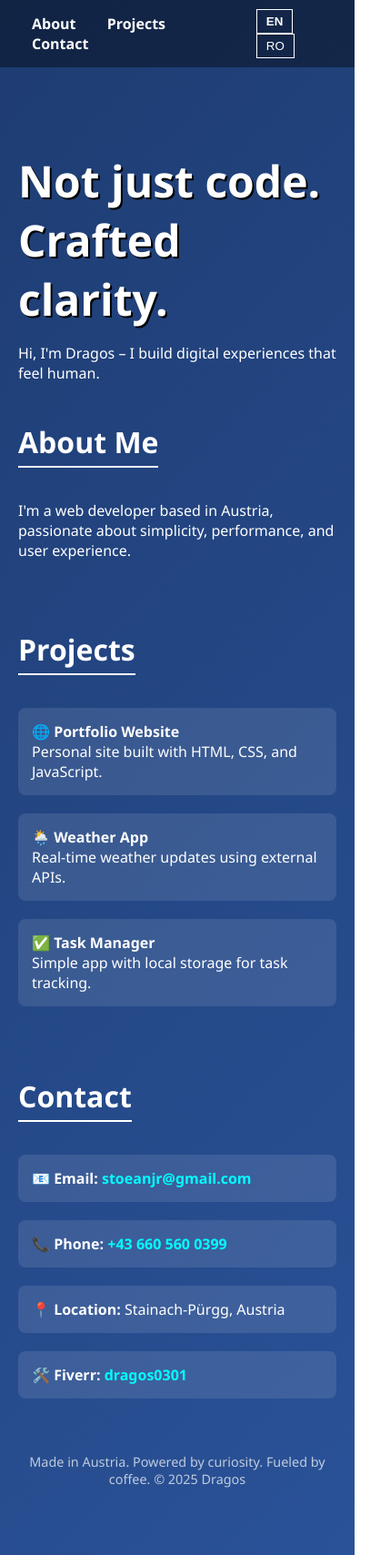
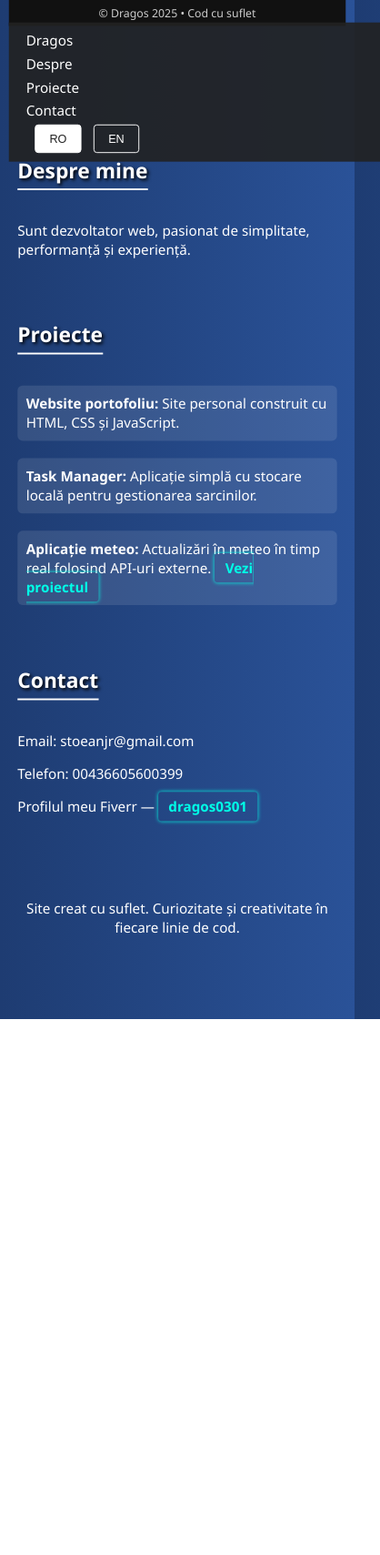
Before and after one commit to dragonstar1984/dragonstar1984.github.io, a plain HTML site: page index.html in a window 390 px wide. Shown: the whole page at 91% size, 418 px wide, since content can reach past the window. After the commit the page ends 1120 px from the top, so only its background shows below. Drawn offline with Linux system fonts and the light colour scheme.

Commit message:
Publicare site pe dragonstar1984

```diff
--- a/index.html
+++ b/index.html
@@ -1,72 +1,61 @@
 <!DOCTYPE html>
-<html lang="en">
+<html lang="ro">
 <head>
   <meta charset="UTF-8" />
   <meta name="viewport" content="width=device-width, initial-scale=1.0" />
-  <title>Dragos | Code with Soul</title>
+  <title>Dragos | Portofoliu</title>
   <style>
     body {
+      font-family: 'Segoe UI', sans-serif;
+      background: linear-gradient(90deg, #1e3c72, #2a5298);
+      color: #fff;
       margin: 0;
-      font-family: 'Segoe UI', sans-serif;
-      background: linear-gradient(135deg, #1e3c72, #2a5298);
-      color: #fff;
-      min-height: 100vh;
+      transform: scale(0.95);
+      transform-origin: top center;
+    }
+
+    .top-bar {
+      text-align: center;
+      font-size: 13px;
+      color: #ccc;
+      background-color: #111;
+      padding: 6px 0;
     }
 
     nav {
       display: flex;
       justify-content: space-between;
       align-items: center;
-      background: rgba(0, 0, 0, 0.4);
+      background: rgba(34, 34, 34, 0.9);
       padding: 10px 20px;
-      position: sticky;
-      top: 0;
+      position: fixed;
+      top: 26px;
+      width: 100%;
       z-index: 1000;
     }
 
     nav .links a {
       color: #fff;
-      margin: 0 15px;
       text-decoration: none;
-      font-weight: bold;
-    }
-
-    nav .lang-toggle button {
-      background: transparent;
-      border: 1px solid #fff;
-      color: #fff;
-      padding: 5px 10px;
-      margin-left: 10px;
-      cursor: pointer;
-    }
-
-    button.active {
-      background-color: #333;
-      color: #fff;
-      font-weight: bold;
-      box-shadow: 0 2px 6px rgba(0, 0, 0, 0.2);
+      margin: 0 10px;
+      font-weight: 500;
     }
 
     .container {
-      max-width: 900px;
-      margin: auto;
-      padding: 60px 20px;
+      max-width: 960px;
+      margin: 120px auto 0;
+      padding: 20px;
     }
 
     section {
       margin-bottom: 50px;
     }
 
-    h1 {
-      font-size: 3em;
-      margin-bottom: 10px;
-      text-shadow: 2px 2px #000;
-    }
-
     h2 {
       font-size: 2em;
       margin-bottom: 20px;
       border-bottom: 2px solid #fff;
+      text-shadow: 2px 2px 4px #000;
       display: inline-block;
       padding-bottom: 5px;
     }
@@ -78,115 +67,143 @@
 
     li {
       margin-bottom: 20px;
-      background: rgba(255, 255, 255, 0.1);
-      padding: 15px;
-      border-radius: 8px;
+      padding: 10px;
+      background-color: rgba(255, 255, 255, 0.1);
+      border-radius: 6px;
     }
 
-    footer {
-      text-align: center;
-      font-size: 0.9em;
-      opacity: 0.7;
-      margin-top: 60px;
+    .project-link {
+      color: #00ffe7;
+      font-weight: bold;
+      text-decoration: none;
+      padding: 6px 12px;
+      border-radius: 4px;
+      transition: all 0.3s ease;
+      box-shadow: 0 0 5px #00ffe7;
     }
 
-    /* 🔵 Linkuri evidențiate */
-    #contact-en a,
-    #contact-ro a {
-      color: #00ffff;
-      font-weight: bold;
-      text-decoration: none;
+    .project-link:hover {
+      color: #222;
+      background-color: #00ffe7;
+      box-shadow: 0 0 15px #00ffe7;
     }
 
-    #contact-en a:hover,
-    #contact-ro a:hover {
-      color: #ffffff;
-      text-decoration: underline;
+    button {
+      background: transparent;
+      border: 1px solid #fff;
+      color: #fff;
+      padding: 8px 16px;
+      border-radius: 4px;
+      margin-left: 10px;
+      cursor: pointer;
+    }
+
+    button.active {
+      background-color: #fff;
+      color: #222;
+    }
+
+    @media (max-width: 600px) {
+      nav {
+        flex-direction: column;
+        align-items: flex-start;
+      }
+
+      nav .links a {
+        display: block;
+        margin: 5px 0;
+      }
+
+      h2 {
+        font-size: 1.5em;
+      }
+
+      .container {
+        padding: 10px;
+      }
     }
   </style>
 </head>
 <body>
+
+  <div class="top-bar">
+    © Dragos 2025 • Cod cu suflet
+  </div>
+
   <nav>
-    <div class="links" id="nav-links"></div>
-    <div class="lang-toggle">
-      <button id="btn-en" onclick="switchLang('en')" class="active">EN</button>
-      <button id="btn-ro" onclick="switchLang('ro')">RO</button>
+    <div class="logo">Dragos</div>
+    <div class="links" id="nav-links">
+      <a href="#about-ro">Despre</a>
+      <a href="#projects-ro">Proiecte</a>
+      <a href="#contact-ro">Contact</a>
+    </div>
+    <div>
+      <button onclick="switchLang('ro')" id="btn-ro">RO</button>
+      <button onclick="switchLang('en')" id="btn-en">EN</button>
     </div>
   </nav>
 
   <div class="container">
-    <!-- ENGLISH VERSION -->
-    <div id="content-en">
-      <header>
-        <h1>Not just code. Crafted clarity.</h1>
-        <p>Hi, I'm Dragos – I build digital experiences that feel human.</p>
-      </header>
+    <!-- Romanian Content -->
+    <div id="content-ro">
+      <section id="about-ro">
+        <h2>Despre mine</h2>
+        <p>Sunt dezvoltator web, pasionat de simplitate, performanță și experiență.</p>
+      </section>
 
+      <section id="projects-ro">
+        <h2>Proiecte</h2>
+        <ul>
+          <li><strong>Website portofoliu:</strong> Site personal construit cu HTML, CSS și JavaScript.</li>
+          <li><strong>Task Manager:</strong> Aplicație simplă cu stocare locală pentru gestionarea sarcinilor.</li>
+          <li><strong>Aplicație meteo:</strong> Actualizări în meteo în timp real folosind API-uri externe.
+            <a href="https://dragonstar1984.github.io/weather-app/" class="project-link" target="_blank">Vezi proiectul</a>
+          </li>
+        </ul>
+      </section>
+
+      <section id="contact-ro">
+        <h2>Contact</h2>
+        <p>Email: stoeanjr@gmail.com</p>
+        <p>Telefon: 00436605600399</p>
+        <p><span>Profilul meu Fiverr</span> —
+          <a href="https://www.fiverr.com/dragos0301" class="project-link" target="_blank">dragos0301</a>
+        </p>
+      </section>
+    </div>
+
+    <!-- English Content -->
+    <div id="content-en" style="display: none;">
       <section id="about-en">
         <h2>About Me</h2>
-        <p>I'm a web developer based in Austria, passionate about simplicity, performance, and user experience.</p>
+        <p>I am a web developer, passionate about simplicity, performance, and experience.</p>
       </section>
 
       <section id="projects-en">
         <h2>Projects</h2>
         <ul>
-          <li><strong>🌐 Portfolio Website</strong><br />Personal site built with HTML, CSS, and JavaScript.</li>
-          <li><strong>🌦️ Weather App</strong><br />Real-time weather updates using external APIs.</li>
-          <li><strong>✅ Task Manager</strong><br />Simple app with local storage for task tracking.</li>
+          <li><strong>Portfolio Website:</strong> Personal site built with HTML, CSS, and JavaScript.</li>
+          <li><strong>Task Manager:</strong> Simple application with local storage for task management.</li>
+          <li><strong>Weather App:</strong> Real-time weather updates using external APIs.
+            <a href="https://dragonstar1984.github.io/weather-app/" class="project-link" target="_blank">View Project</a>
+          </li>
         </ul>
       </section>
 
       <section id="contact-en">
         <h2>Contact</h2>
-        <ul>
-          <li>📧 <strong>Email:</strong> <a href="mailto:stoeanjr@gmail.com">stoeanjr@gmail.com</a></li>
-          <li>📞 <strong>Phone:</strong> <a href="tel:+436605600399">+43 660 560 0399</a></li>
-          <li>📍 <strong>Location:</strong> Stainach-Pürgg, Austria</li>
-          <li>🛠️ <strong>Fiverr:</strong> <a href="https://www.fiverr.com/dragos0301" target="_blank">dragos0301</a></li>
-        </ul>
+        <p>Email: stoeanjr@gmail.com</p>
+        <p>Phone: 00436605600399</p>
+        <p><span>My Fiverr Profile</span> —
+          <a href="https://www.fiverr.com/dragos0301" class="project-link" target="_blank">dragos0301</a>
+        </p>
       </section>
-
-      <footer>
-        <p>Made in Austria. Powered by curiosity. Fueled by coffee. © 2025 Dragos</p>
-      </footer>
-    </div>
-
-    <!-- ROMANIAN VERSION -->
-    <div id="content-ro" style="display:none;">
-      <header>
-        <h1>Nu doar cod. Claritate creată.</h1>
-        <p>Salut, sunt Dragos — creez experiențe digitale care se simt umane.</p>
-      </header>
-
-      <section id="about-ro">
-        <h2>Despre mine</h2>
-        <p>Sunt dezvoltator web stabilit în Austria, pasionat de simplitate, performanță și experiența utilizatorului.</p>
-      </section>
-
-      <section id="projects-ro">
-        <h2>Proiecte</h2>
-        <ul>
-          <li><strong>🌐 Site de portofoliu</strong><br />Site personal construit cu HTML, CSS și JavaScript.</li>
-          <li><strong>🌦️ Aplicație meteo</strong><br />Actualizări meteo în timp real cu API-uri externe.</li>
-          <li><strong>✅ Manager de sarcini</strong><br />Aplicație simplă cu stocare locală.</li>
-        </ul>
-      </section>
-
-      <section id="contact-ro">
-        <h2>Contact</h2>
-        <ul>
-          <li>📧 <strong>Email:</strong> <a href="mailto:stoeanjr@gmail.com">stoeanjr@gmail.com</a></li>
-          <li>📞 <strong>Telefon:</strong> <a href="tel:+436605600399">+43 660 560 0399</a></li>
-          <li>📍 <strong>Locație:</strong> Stainach-Pürgg, Austria</li>
-          <li>🛠️ <strong>Fiverr:</strong> <a href="https://www.fiverr.com/dragos0301" target="_blank">dragos0301</a></li>
-        </ul>
-      </section>
-
-      <footer>
-        <p>Creat în Austria. Alimentat de curiozitate. Întărit cu cafea. © 2025 Dragos</p>
-      </footer>
     </div>
   </div>
+
+  <footer style="text-align: center; padding: 20px;">
+    <p>Site creat cu suflet. Curiozitate și creativitate în fiecare linie de cod.</p>
+  </footer>
 
   <script>
     function switchLang(lang) {
@@ -209,8 +226,8 @@
       } else {
         contentEn.style.display = "none";
         contentRo.style.display = "block";
+        btnEn.classList.remove("active");
         btnRo.classList.add("active");
-        btnEn.classList.remove("active");
         navLinks.innerHTML = `
           <a href="#about-ro">Despre</a>
           <a href="#projects-ro">Proiecte</a>
@@ -219,8 +236,9 @@
       }
     }
 
-    // Inițializare implicită
-    switchLang('en');
+    window.onload = function () {
+      switchLang('ro');
+    };
   </script>
 </body>
 </html>
--- /dev/null
+++ b/weather-app/style.css
@@ -0,0 +1,163 @@
+/* 🌐 Font & bază */
+body {
+  font-family: 'Segoe UI', 'Roboto', sans-serif;
+  margin: 0;
+  padding: 0;
+  background: linear-gradient(to right, #b0c4de, #6a8fbf); /* tentă albastru închis */
+  color: #333;
+  min-height: 100vh;
+  display: flex;
+  flex-direction: column;
+  align-items: center;
+}
+
+/* Container principal */
+main {
+  width: 100%;
+  max-width: 800px;
+  padding: 2rem;
+  box-sizing: border-box;
+}
+
+/* Header */
+header {
+  width: 100%;
+  max-width: 800px;
+  padding: 2rem;
+  text-align: center;
+}
+
+header h1 {
+  font-size: 2.5rem;
+  margin-bottom: 1rem;
+  color: #005fa3;
+}
+
+select {
+  padding: 0.5rem;
+  font-size: 1rem;
+  border-radius: 6px;
+  border: 1px solid #ccc;
+}
+
+/* Secțiuni */
+section {
+  display: flex;
+  flex-wrap: wrap;
+  justify-content: center;
+  gap: 1rem;
+  margin-bottom: 2rem;
+}
+
+input[type="text"] {
+  padding: 0.6rem;
+  font-size: 1rem;
+  border-radius: 6px;
+  border: 1px solid #ccc;
+  width: 250px;
+}
+
+button {
+  padding: 0.6rem 1rem;
+  font-size: 1rem;
+  background-color: #005fa3;
+  color: white;
+  border: none;
+  border-radius: 6px;
+  cursor: pointer;
+  transition: background-color 0.3s ease;
+}
+
+button:hover {
+  background-color: #004080;
+}
+
+/* Card meteo */
+#weatherCard {
+  background-color: white;
+  border-radius: 12px;
+  box-shadow: 0 4px 12px rgba(0,0,0,0.1);
+  padding: 1.5rem;
+  text-align: center;
+  margin-bottom: 2rem;
+}
+
+#weatherContainer img {
+  width: 60px;
+  height: 60px;
+}
+
+/* Prognoză */
+#forecastContainer {
+  margin-top: 1rem;
+}
+
+.forecast-day {
+  background-color: white;
+  border-radius: 12px;
+  box-shadow: 0 4px 12px rgba(0,0,0,0.1);
+  padding: 1rem;
+  margin-bottom: 1rem;
+  text-align: center;
+  transition: transform 0.3s ease;
+}
+
+.forecast-day:hover {
+  transform: scale(1.02);
+}
+
+.forecast-day img {
+  width: 50px;
+  height: 50px;
+}
+
+/* 🌙 Dark theme — Night Sky */
+.dark-theme {
+  background: linear-gradient(to right, #0f2027, #203a43, #2c5364); /* cer de noapte */
+  color: #e0f0ff;
+}
+
+.dark-theme header h1 {
+  color: #66ccff;
+}
+
+.dark-theme input,
+.dark-theme select,
+.dark-theme button {
+  background-color: #1c2b3a;
+  color: #e0f0ff;
+  border: 1px solid #445566;
+}
+
+.dark-theme #weatherCard,
+.dark-theme .forecast-day {
+  background-color: rgba(255, 255, 255, 0.05);
+  backdrop-filter: blur(6px);
+  border: 1px solid rgba(255, 255, 255, 0.1);
+  box-shadow: 0 4px 12px rgba(0, 0, 0, 0.4);
+}
+
+/* 📱 Responsive */
+@media (max-width: 600px) {
+  section {
+    flex-direction: column;
+    align-items: center;
+  }
+
+  input, select, button {
+    width: 100%;
+  }
+
+  button {
+    margin-top: 0.5rem;
+  }
+}
+
+/* 🧾 Footer */
+footer {
+  margin-top: auto;
+  padding: 1rem;
+  text-align: center;
+  font-size: 0.9rem;
+  color: #777;
+}
```
Also changed, not shown: weather-app/index.html (added, +40 -0 lines), weather-app/script.js (added, +145 -0 lines).
